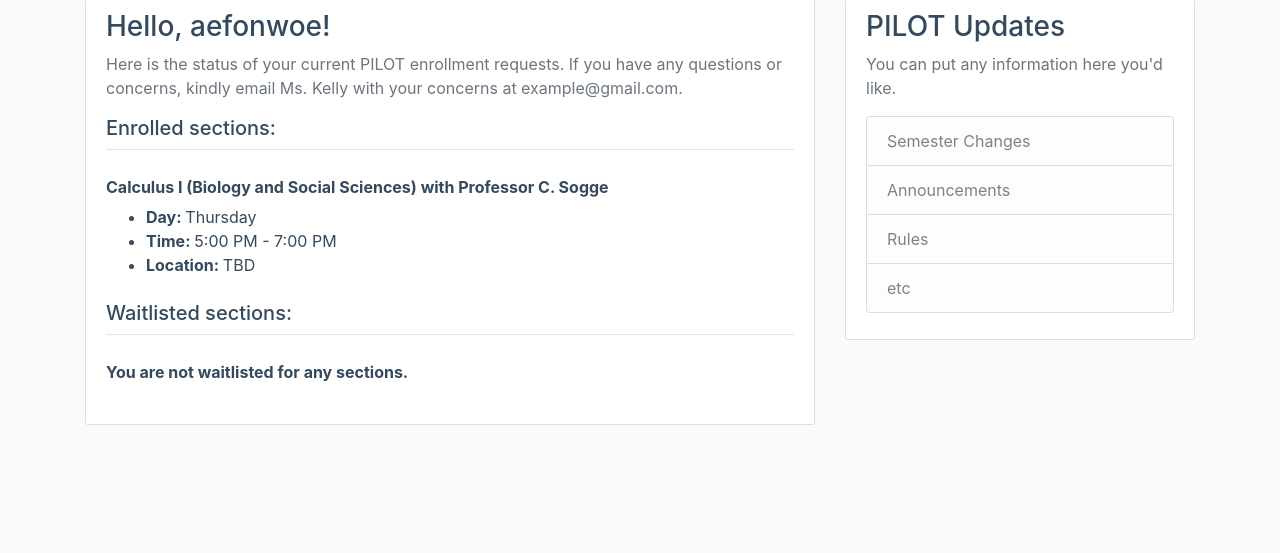
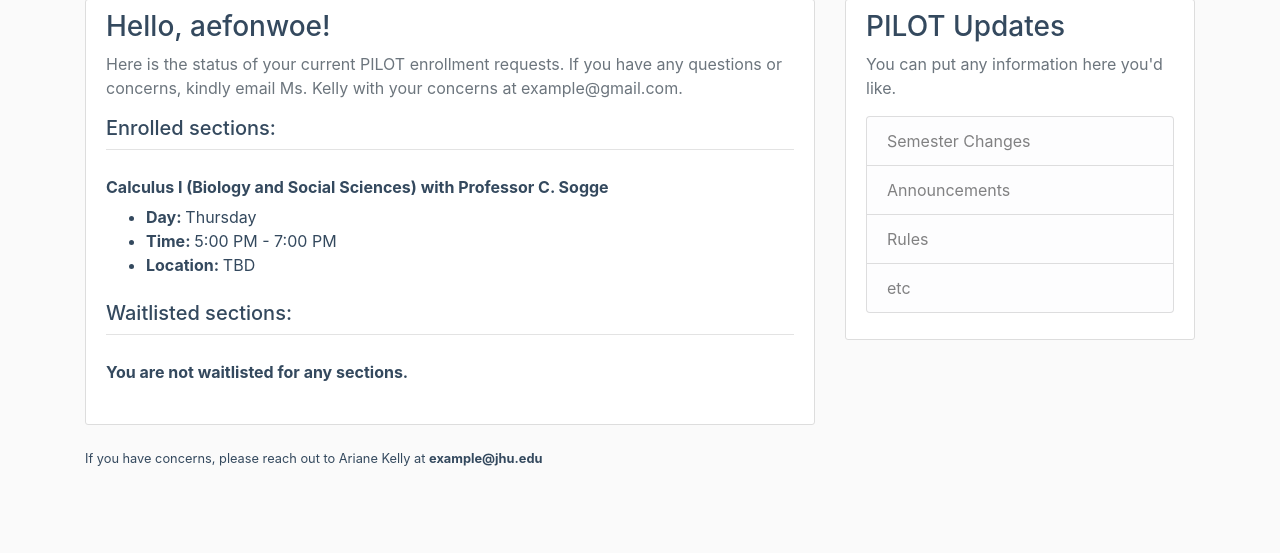
Before and after one commit to miaboloix/registration, a Django app: page /status/ in a window 1280 px wide. Shown: the part 81-634 px from the top of the page. Run offline with Django 3.2, Linux system fonts and the light colour scheme; a user stored in the database is signed in; data comes from the database, SQL or seed files in the repository; both versions use the stored data as it was after the commit; some libraries are stand-ins or nearby versions.

Commit message:
added contact text

```diff
--- a/mysite/one/templates/one/base.html
+++ b/mysite/one/templates/one/base.html
@@ -68,6 +68,7 @@
 			</div>
 		</div>
 	</div>
+	<small>If you have concerns, please reach out to Ariane Kelly at <b>example@jhu.edu</b></small><br>
 </main>
 <!-- Optional JavaScript -->
 <!-- jQuery first, then Popper.js, then Bootstrap JS -->
```
Also changed, not shown: mysite/db.sqlite3.
